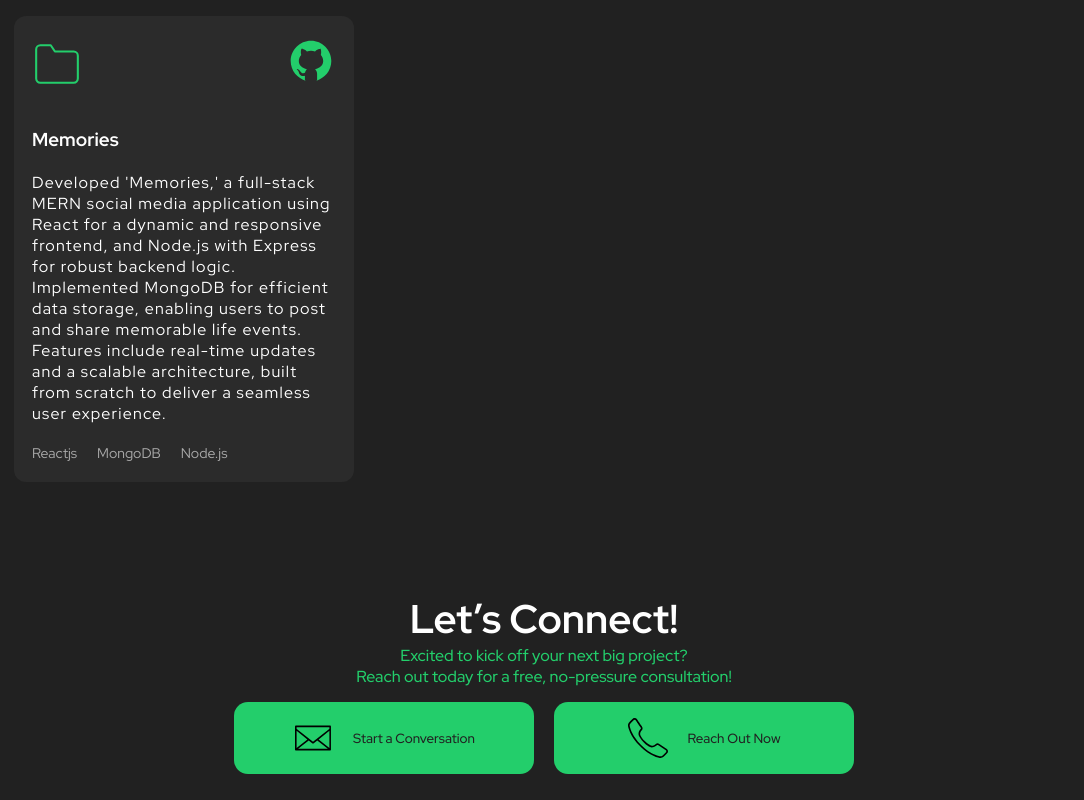
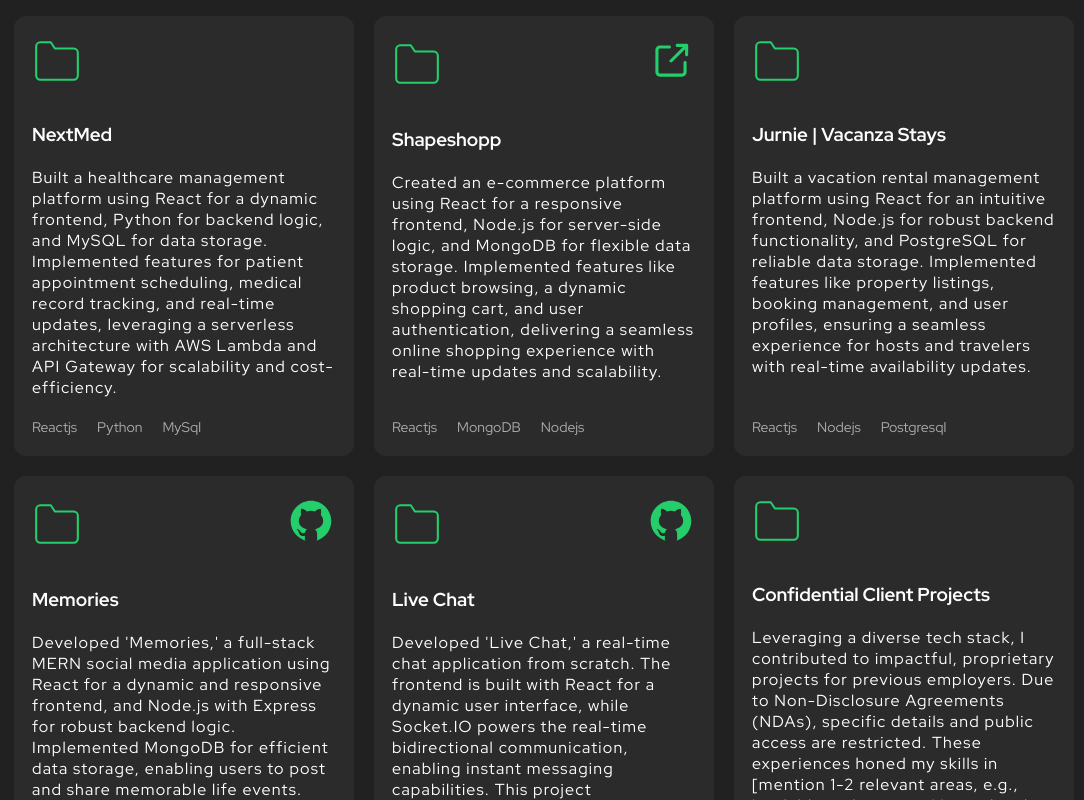
Before and after one commit to deepanshu0verma/portfolio-v1, a React (Create React App) app: page / in a window 1280 px wide. Shown: the part 1540-2340 px from the top of the page, without its empty margins (96-1180 px from the left). Built offline with nearby package versions, Linux system fonts and the light colour scheme; no server answers; the HTML template or start-up script is replaced by a standard one.

Commit message:
Update project list in project.js; add new projects and remove outdated resume

```diff
--- a/src/data/project.js
+++ b/src/data/project.js
@@ -1,4 +1,28 @@
 export const projects = [
+  {
+    title: "NextMed",
+    description:
+      "Built a healthcare management platform using React for a dynamic frontend, Python for backend logic, and MySQL for data storage. Implemented features for patient appointment scheduling, medical record tracking, and real-time updates, leveraging a serverless architecture with AWS Lambda and API Gateway for scalability and cost-efficiency.",
+    tech: ["Reactjs", "Python", "MySql"],
+    github: "",
+    external: "",
+  },
+  {
+    title: "Shapeshopp",
+    description:
+      "Created an e-commerce platform using React for a responsive frontend, Node.js for server-side logic, and MongoDB for flexible data storage. Implemented features like product browsing, a dynamic shopping cart, and user authentication, delivering a seamless online shopping experience with real-time updates and scalability.",
+    tech: ["Reactjs", "MongoDB", "Nodejs"],
+    github: "",
+    external: "https://shapeshopp.com/",
+  },
+  {
+    title: "Jurnie | Vacanza Stays",
+    description:
+      "Built a vacation rental management platform using React for an intuitive frontend, Node.js for robust backend functionality, and PostgreSQL for reliable data storage. Implemented features like property listings, booking management, and user profiles, ensuring a seamless experience for hosts and travelers with real-time availability updates.",
+    tech: ["Reactjs", "Nodejs", "Postgresql"],
+    github: "",
+    external: "",
+  },
   {
     title: "Memories",
     description:
@@ -7,4 +31,20 @@ export const projects = [
     github: "https://github.com/deepanshu0verma/memories-v1",
     external: "",
   },
+  {
+    title: "Live Chat",
+    description:
+      "Developed 'Live Chat,' a real-time chat application from scratch. The frontend is built with React for a dynamic user interface, while Socket.IO powers the real-time bidirectional communication, enabling instant messaging capabilities. This project demonstrates proficiency in building interactive web applications with live data synchronization.",
+    tech: ["React", "Socket.IO", "Node.js"],
+    github: "https://github.com/deepanshu0verma/live-chat-v1",
+    external: "",
+  },
+  {
+    title: "Confidential Client Projects",
+    description:
+      "Leveraging a diverse tech stack, I contributed to impactful, proprietary projects for previous employers. Due to Non-Disclosure Agreements (NDAs), specific details and public access are restricted. These experiences honed my skills in [mention 1-2 relevant areas, e.g., 'scalable architecture,' 'complex data modeling,' 'performance optimization'].",
+    tech: ["Varied Technologies", "Full-Stack Development", " "],
+    github: "",
+    external: "",
+},
 ];
```
Also changed, not shown: 2 other files (tests, documents, lock files or other folders).
